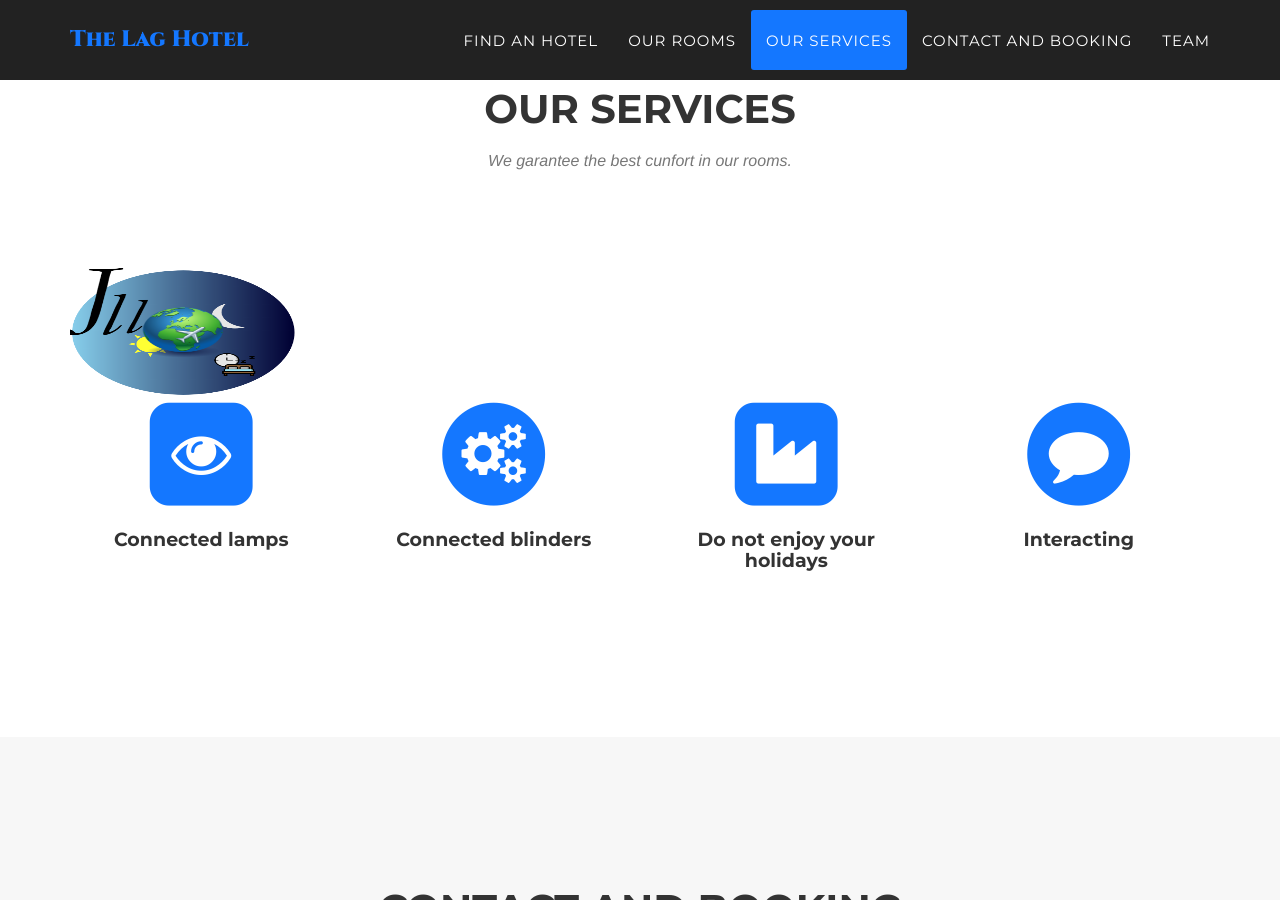
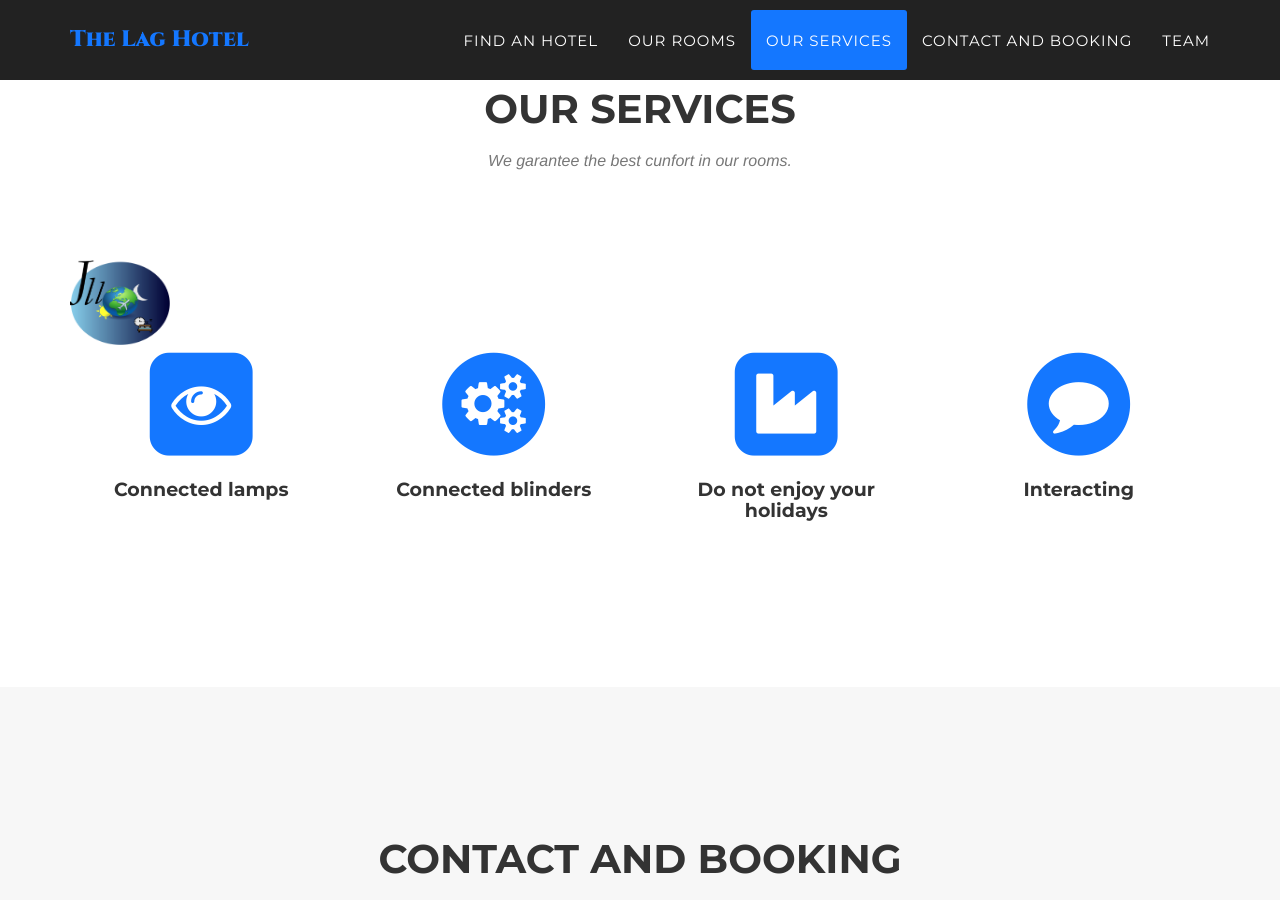
Before and after one commit to VincentGautier/Hotel-web-site, a Jekyll site: the page built from index.html, in a window 1280 px wide and 900 px high, scrolled down 2364 px. Built offline with Jekyll 4.4.1, drawn with Linux system fonts in a browser that asks for light colours; some web fonts are replaced.

Commit message:
Update our_services.html

```diff
--- a/_includes/our_services.html
+++ b/_includes/our_services.html
@@ -7,7 +7,7 @@
                     <h3 class="section-subheading text-muted">  We garantee the best cunfort in our rooms.</h3>
                 </div>
             </div>
-            <img class="left" src="img/logos/Logo.png" width="225" height="150" alt="" title="Logo" />
+            <img class="left" src="img/logos/Logo.png" width="100" height="100" alt="" title="Logo" />
             <div class="row text-center">
                 <div class="col-md-3">
                     <span class="fa-stack fa-4x">
```
